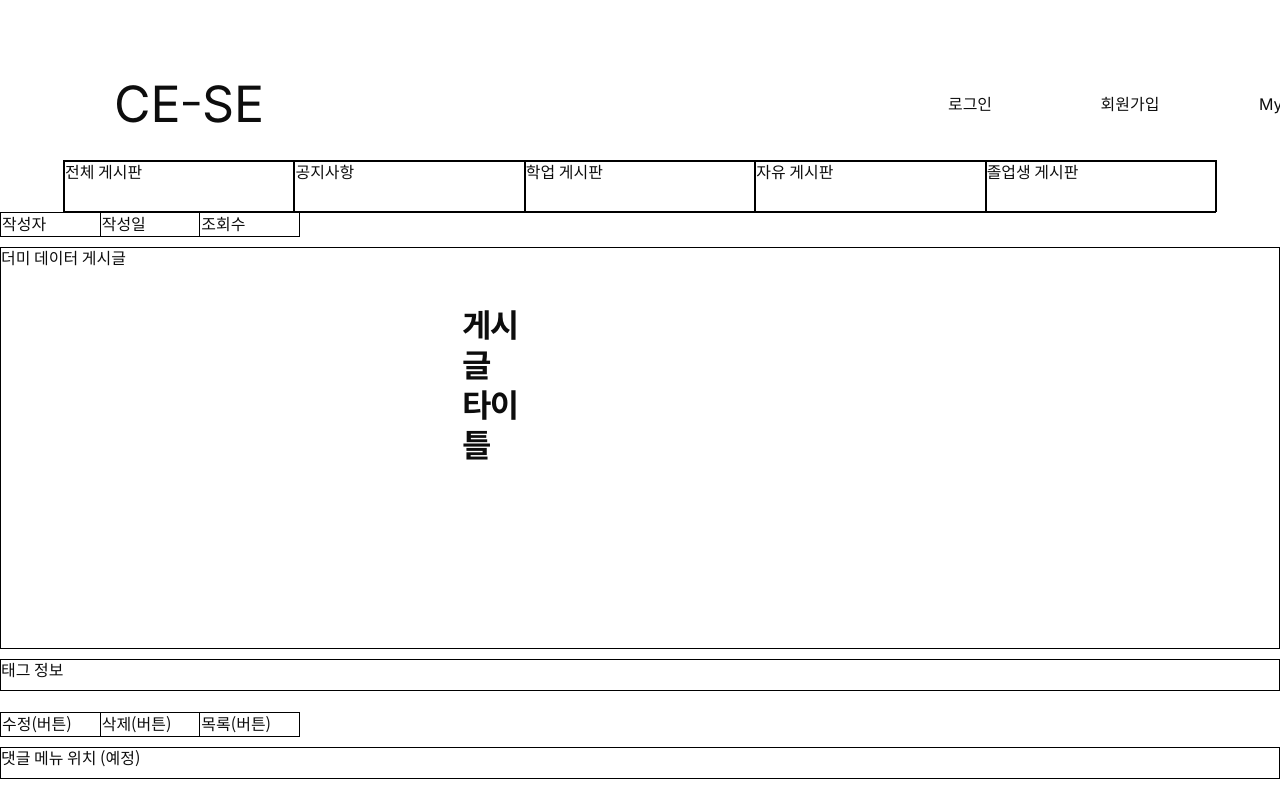
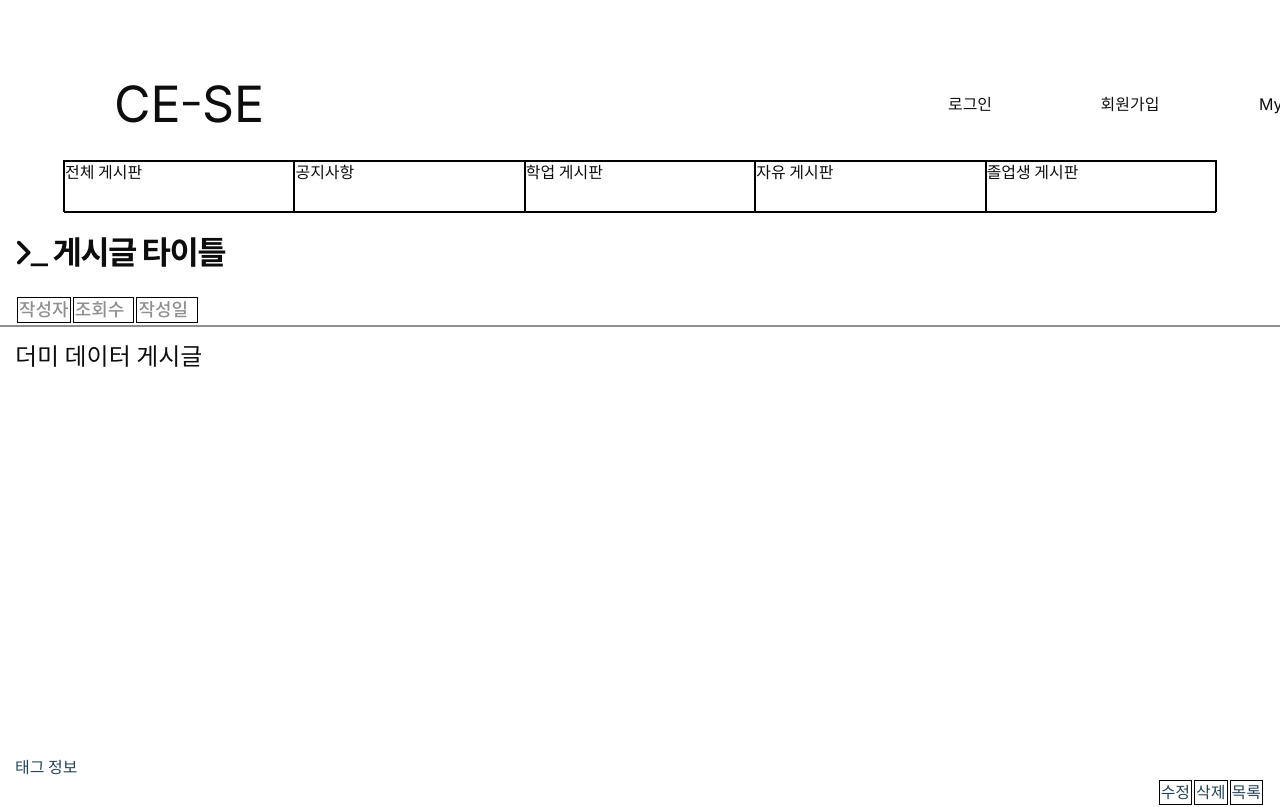
Before and after one commit to jkc-mycode/KIT-CE-CS-Frontend, a React (Create React App) app: page /view/1 in a window 1280 px wide. Shown: the top 807 px of the page. Built offline with nearby package versions, Linux system fonts and the light colour scheme.

Commit message:
22.07.06 View.css View.js 수정

```diff
--- a/src/Components/View.js
+++ b/src/Components/View.js
@@ -1,5 +1,5 @@
 import React, {useState} from 'react';
-import './view.css';
+import './View.css';
 
 
 import Header from './header';
@@ -13,29 +13,33 @@ function ViewPage(){
 
     return (
         <>
-            <h1 className="title">게시글 타이틀</h1> {/* {post.title} */}
+            <div className="post_section">
+                <h1 className="title">&#xE001;_ 게시글 타이틀</h1> {/* {post.title} */}
                 <div>
                     <table className="post_info_table">
                         <tr>
                             <td>작성자</td> {/* {post.author} */}
+                            <td>조회수 &nbsp;</td> {/* {post.hit} */}
                             <td>작성일 &nbsp;</td> {/* {post.date} */}
-                        <td>조회수 &nbsp;</td> {/* {post.hit} */}
                         </tr>
                     </table>
-                <div className="test" style={{height: '400px'}}>더미 데이터 게시글</div> {/* {post.content} */}
-                <div className="test" >태그 정보</div> {/* {post.tag} */}
+                    <div className="line"></div>
+                    <div className="post_content" style={{height: '400px'}}>더미 데이터 게시글</div> {/* {post.content} */}
+                    <div className="post_tag" >태그 정보</div> {/* {post.tag} */}
+                </div>
+                <div>
+                    <table className="edit_delete_list">
+                        <tr>
+                            <td>수정</td>
+                            <td>삭제</td>
+                            <td>목록</td>
+                        </tr>
+                    </table>
+                    <div className="line"></div>
+                </div>
+                <div className="test">댓글 메뉴 위치 (예정)</div>
             </div>
             <br/>
-            <div>
-                <table className="revise_delete_list">
-                    <tr>
-                        <td>수정(버튼)</td>
-                        <td>삭제(버튼)</td>
-                        <td>목록(버튼)</td>
-                    </tr>
-                </table>
-            </div>
-            <div className="test">댓글 메뉴 위치 (예정)</div><br/>
             <BoardList/>
         </>
     )
--- a/src/Components/view.css
+++ b/src/Components/view.css
@@ -1,9 +1,5 @@
 .title {
-    position: absolute;
-    width: 58px;
-    height: 39px;
-    left: 462px;
-    top: 285px;
+    margin-left: 15px;
 
     font-style: Bold;
     font-weight: 700;
@@ -13,13 +9,41 @@
     color: #0D0D0D;
 }
 
-.test {
-    border: 1px solid black;
-    height: 30px;
-    margin-top: 10px;
+.line {
+    width: 100%;
+
+    border-bottom: 2px solid rgba(115, 115, 115, 0.8);
 }
-table, td, tr {
-    border: 1px solid black;
-    border-collapse: collapse;
-    width: 300px;
+
+.post_info_table {
+    margin-top: 20px;
+    margin-left: 15px;
+    border: 0px;
+
+    font-weight: 500;
+    font-size: 18px;
+    color: rgba(115, 115, 115, 0.8);
 }
+
+.post_content {
+    margin: 15px 15px;
+
+    font-weight: 400;
+    font-size: 24px;
+}
+
+.post_tag, .edit_delete_list {
+    font-weight: 400;
+    font-size: 16px;
+    color: #224459;
+}
+
+.post_tag {
+    margin-left: 15px;
+}
+
+.edit_delete_list {
+    margin-left: auto;
+    margin-right: 15px;
+    border: 0px;
+}
```
Lines whose indentation alone changed are shown as unchanged.
